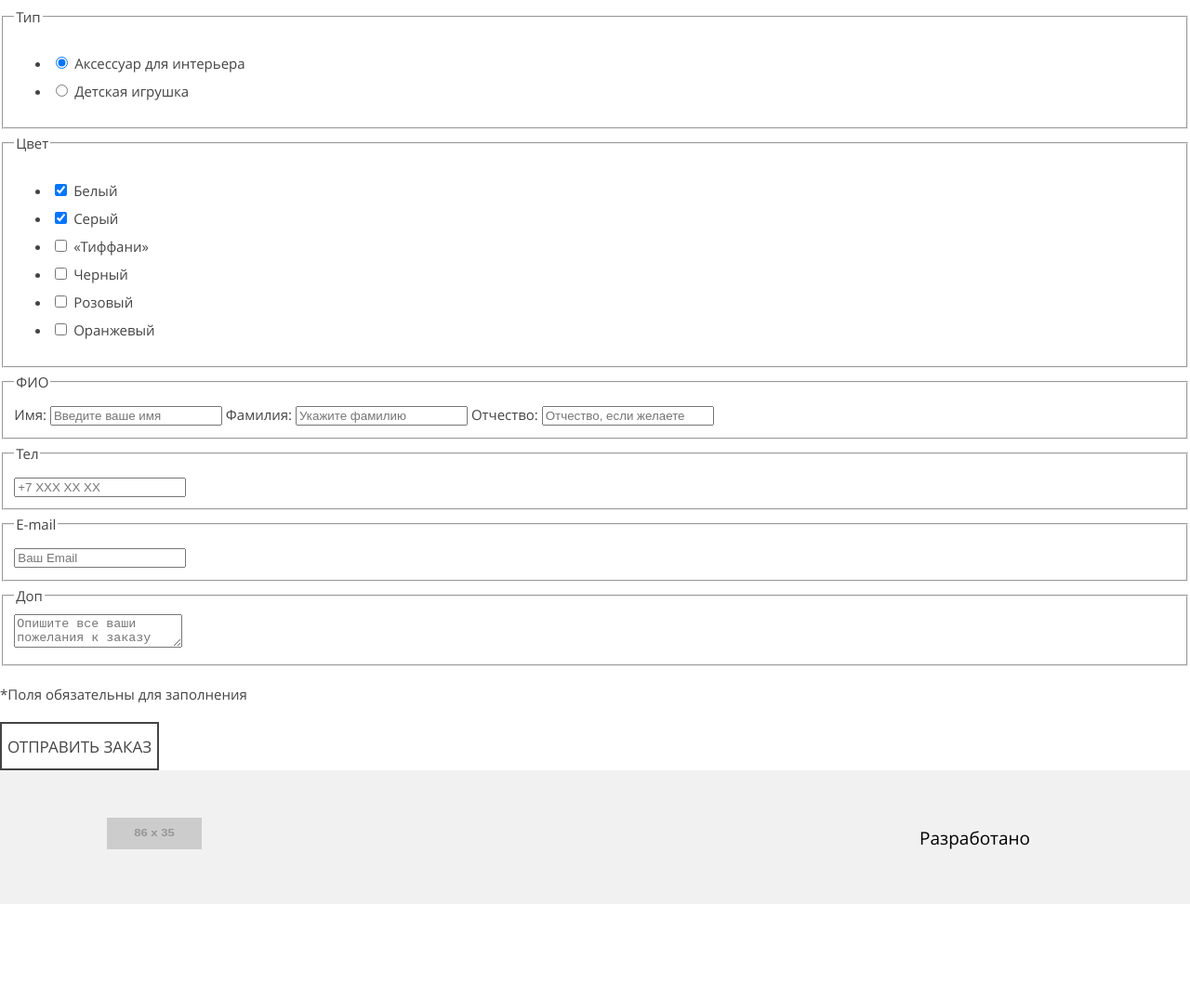
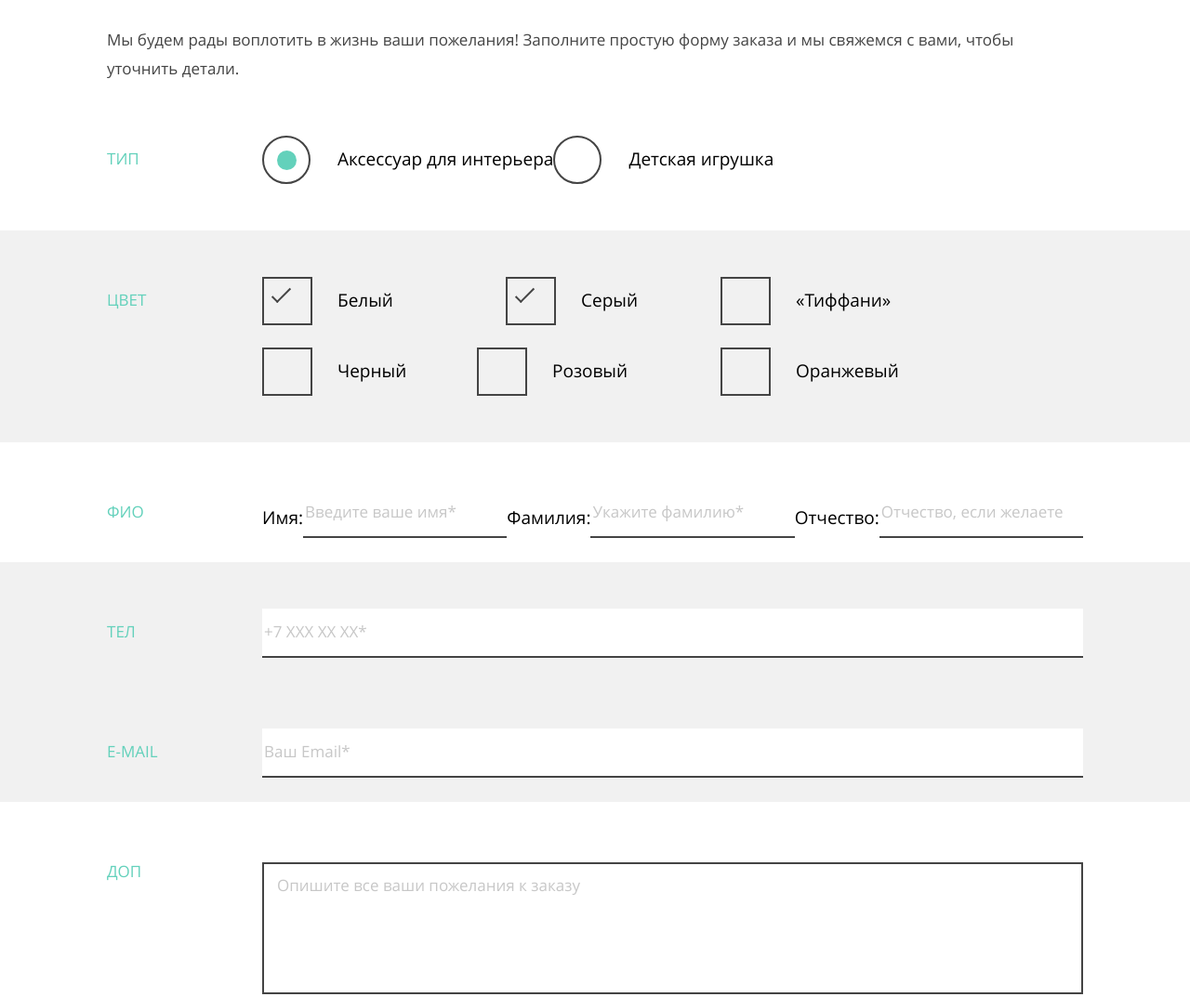
Before and after one commit to hellemess/261907-mishka, a plain HTML site: page form.html in a window 1280 px wide. Shown: the part 387-1460 px from the top of the page at 93% size. Before the commit the page ends 1360 px from the top, so only its background shows below. Drawn offline with nearby package versions, Linux system fonts and the light colour scheme; files that its build step writes are made by us from their sources; placeholder pictures from the web are drawn by us.

Commit message:
сверстала страницу формы для мобильного состояния

```diff
--- a/form.html
+++ b/form.html
@@ -50,74 +50,86 @@
       <h1 class="main-content__heading main-content__heading--form">Вязание на заказ</h1>
       <p class="main-content__desc">Мы будем рады воплотить в жизнь ваши пожелания! Заполните простую форму заказа и мы свяжемся с вами, чтобы уточнить детали.</p>
       <form class="order-form" action="https://echo.htmlacademy.ru/" method="post">
-        <fieldset class="order-form__section">
+        <fieldset class="order-form__section  order-form__section--type">
+          <div class="order-form__section-container">
             <legend class="order-form__section-heading">Тип</legend>
             <ul class="order-form__list">
               <li class="order-form__item">
-              <input type="radio" name="type" id="accessory" value="accessory" checked>
+                <input class="order-form__input" type="radio" name="type" id="accessory" value="accessory" checked>
                 <label class="order-form__radio" for="accessory">Аксессуар для интерьера</label>
               </li>
               <li class="order-form__item">
-              <input type="radio" name="type" id="toy" value="toy">
+                <input class="order-form__input" type="radio" name="type" id="toy" value="toy">
                 <label class="order-form__radio" for="toy">Детская игрушка</label>
               </li>
             </ul>
+          </div>
         </fieldset>
-        <fieldset class="order-form__section">
+        <fieldset class="order-form__section  order-form__section--color">
+          <div class="order-form__section-container">
             <legend class="order-form__section-heading">Цвет</legend>
             <ul class="order-form__list">
               <li class="order-form__item">
-              <input type="checkbox" name="white" id="white" checked>
+                <input class="order-form__input" type="checkbox" name="white" id="white" checked>
                 <label class="order-form__checkbox" for="white">Белый</label>
               </li>
               <li class="order-form__item">
-              <input type="checkbox" name="gray" id="gray" checked>
+                <input class="order-form__input" type="checkbox" name="gray" id="gray" checked>
                 <label class="order-form__checkbox" for="gray">Серый</label>
               </li>
               <li class="order-form__item">
-              <input type="checkbox" name="tiffany" id="tiffany">
+                <input class="order-form__input" type="checkbox" name="tiffany" id="tiffany">
                 <label class="order-form__checkbox" for="tiffany">«Тиффани»</label>
               </li>
               <li class="order-form__item">
-              <input type="checkbox" name="black" id="black">
+                <input class="order-form__input" type="checkbox" name="black" id="black">
                 <label class="order-form__checkbox" for="black">Черный</label>
               </li>
               <li class="order-form__item">
-              <input type="checkbox" name="pink" id="pink">
+                <input class="order-form__input" type="checkbox" name="pink" id="pink">
                 <label class="order-form__checkbox" for="pink">Розовый</label>
               </li>
               <li class="order-form__item">
-              <input type="checkbox" name="orange" id="orange">
+                <input class="order-form__input" type="checkbox" name="orange" id="orange">
                 <label class="order-form__checkbox" for="orange">Оранжевый</label>
               </li>
             </ul>
+          </div>
         </fieldset>
-        <fieldset class="order-form__section">
+        <fieldset class="order-form__section  order-form__section--name">
+          <div class="order-form__section-container">
             <legend class="order-form__section-heading">ФИО</legend>
             <label class="order-form__label" for="name">Имя:</label>
-          <input class="order-form__field" type="text" name="name" id="name" placeholder="Введите ваше имя" required>
+            <input class="order-form__field" type="text" name="name" id="name" placeholder="Введите ваше имя*" required>
             <label class="order-form__label" for="last-name">Фамилия:</label>
-          <input class="order-form__field" type="text" name="last-name" id="last-name" placeholder="Укажите фамилию" required>
+            <input class="order-form__field" type="text" name="last-name" id="last-name" placeholder="Укажите фамилию*" required>
             <label class="order-form__label" for="patronym">Отчество:</label>
             <input class="order-form__field" type="text" name="patronym" id="patronym" placeholder="Отчество, если желаете">
+          </div>
         </fieldset>
-        <fieldset class="order-form__section">
+        <fieldset class="order-form__section  order-form__section--phone-number">
+          <div class="order-form__section-container">
             <legend class="order-form__section-heading">
               <label for="phone-number">Тел</label>
             </legend>
-          <input class="order-form__field" type="tel" name="phone-number" id="phone-number" placeholder="+7 XXX XX XX" required>
+            <input class="order-form__field" type="tel" name="phone-number" id="phone-number" placeholder="+7 XXX XX XX*" required>
+          </div>
         </fieldset>
-        <fieldset class="order-form__section">
+        <fieldset class="order-form__section  order-form__section--email">
+          <div class="order-form__section-container">
             <legend class="order-form__section-heading">
               <label for="email">E-mail</label>
             </legend>
-          <input class="order-form__field" type="email" name="email" id="email" placeholder="Ваш Email" required>
+            <input class="order-form__field" type="email" name="email" id="email" placeholder="Ваш Email*" required>
+          </div>
         </fieldset>
-        <fieldset class="order-form__section">
+        <fieldset class="order-form__section  order-form__section--more-info">
+          <div class="order-form__section-container">
             <legend class="order-form__section-heading">
               <label for="more-info">Доп</label>
             </legend>
             <textarea class="order-form__textarea" name="more-info" id="more-info" placeholder="Опишите все ваши пожелания к заказу"></textarea>
+          </div>
         </fieldset>
         <p class="order-form__comment">*Поля обязательны для заполнения</p>
         <button class="btn" type="submit">Отправить заказ</button>
--- a/less/blocks/main-content.less
+++ b/less/blocks/main-content.less
@@ -32,8 +32,15 @@
 }
 
 .main-content__desc {
+  .container();
+
+  margin-top: 23px;
+  padding-right: 30px;
+  padding-left: 30px;
+  box-sizing: border-box;
+
   font-size: 13px;
-  line-height: 1.8;
+  line-height: 1.9;
 }
 
 .main-content__dialog {
@@ -70,6 +77,14 @@
   .main-content__container {
     padding: 0;
   }
+
+  .main-content__desc {
+    margin-top: 75px;
+    padding: 0;
+
+    font-size: 17px;
+    line-height: 1.8;
+  }
 }
 
 @media (min-width: @desktop-width) {
--- a/less/blocks/order-form.less
+++ b/less/blocks/order-form.less
@@ -1,18 +1,58 @@
 .order-form {
-
+  margin-top: 31px;
+  padding-bottom: 55px;
 }
 
 .order-form__section {
+  margin: 0;
+  padding: 0;
+
   border: none;
-  border-top: 1px solid @aqua;
+
+  &--color {
+    margin-top: 20px;
+  }
+
+  &--name {
+    margin-top: 18px;
+  }
+
+  &--phone-number {
+    margin-top: 39px;
+  }
+
+  &--email,
+  &--more-info {
+    margin-top: 37px;
+  }
+}
+
+.order-form__section-container {
+  .container();
+
+  width: 260px;
+
+  border-top: 1px solid @aqua-2;
 }
 
 .order-form__section-heading {
+  margin-top: -17px;
+  padding: 0;
+  padding-right: 26px;
+
   .aqua-heading();
+
+  background: white;
 }
 
 .order-form__list {
   .reset-list();
+
+  margin-top: 15px;
+}
+
+.order-form__input {
+  display: none;
 }
 
 .order-form__radio,
@@ -23,10 +63,114 @@
   line-height: 1.1;
 }
 
+.order-form__radio,
+.order-form__checkbox {
+  position: relative;
+
+  display: block;
+  min-height: 35px;
+  margin-bottom: 15px;
+  padding-top: 9px;
+  padding-left: 63px;
+
+  &:hover::before {
+    border-color: @aqua-2;
+  }
+
+  &:active::before {
+    border-color: @gray-5;
+  }
+}
+
+.order-form__radio::before,
+.order-form__radio::after,
+.order-form__checkbox::before,
+.order-form__checkbox::after {
+  content: "";
+
+  position: absolute;
+}
+
+.order-form__radio::before,
+.order-form__checkbox::before {
+  top: 0;
+  left: 0;
+
+  width: 36px;
+
+  border: 2px solid @main-color;
+}
+
+.order-form__radio::before {
+  height: 36px;
+
+  border-radius: 50%;
+}
+
+.order-form__radio::after {
+  top: 12px;
+  left: 12px;
+
+  display: none;
+  width: 16px;
+  height: 16px;
+
+  background: @aqua-2;
+  border-radius: 50%;
+}
+
+.order-form__input:checked + .order-form__radio::after {
+  display: block;
+}
+
+.order-form__checkbox {
+  padding-top: 11px;
+}
+
+.order-form__checkbox::before {
+  height: 35px;
+}
+
+.order-form__checkbox::after {
+  top: 13px;
+  left: 10px;
+
+  display: none;
+  width: 19px;
+  height: 7px;
+
+  transform: rotate(-45deg);
+
+  border-left: 2px solid @main-color;
+  border-bottom: 2px solid @main-color;
+}
+
+.order-form__input:checked + .order-form__checkbox::after {
+  display: block;
+}
+
+.order-form__label {
+  display: block;
+  margin-top: 22px;
+
+  line-height: 1;
+}
+
 .order-form__field,
 .order-form__textarea {
+  display: block;
+  width: 100%;
+
   font: inherit;
+  font-size: 17px;
   line-height: 1.1;
+
+  border: none;
+
+  &:hover,
+  &:focus {
+    border-color: @aqua-2;
+  }
 }
 
 .order-form__field:-moz-placeholder,
@@ -49,6 +193,117 @@
   color: fade(@main-color, 30%);
 }
 
+.order-form__field {
+  padding-top: 16px;
+  padding-bottom: 16px;
+
+  border-bottom: 2px solid @main-color;
+}
+
+.order-form__textarea {
+  min-height: 142px;
+  margin-top: 15px;
+  padding: 14px;
+  box-sizing: border-box;
+  resize: none;
+
+  border: 2px solid @main-color;
+}
+
 .order-form__comment {
+  width: 260px;
+  margin: 0 auto;
+  margin-top: 10px;
+
   font-size: 14px;
 }
+
+.order-form .btn {
+  .container();
+
+  width: 260px;
+  margin-top: 25px;
+}
+
+@media (min-width: @tablet-width) {
+  .order-form {
+    margin-top: 7px;
+  }
+
+  .order-form__section {
+    margin: 0;
+    padding-top: 50px;
+    padding-bottom: 26px;
+
+    &--color,
+    &--phone-number,
+    &--email {
+      background: @gray-2;
+    }
+  }
+
+  .order-form__section-container {
+    display: flex;
+
+    border: none;
+  }
+
+  .order-form__section-heading {
+    width: 167px;
+    margin-top: 8px;
+    padding: 0;
+
+    flex-shrink: 0;
+
+    background: transparent;
+  }
+
+  .order-form__list {
+    display: flex;
+    margin: 0;
+
+    flex-wrap: wrap;
+  }
+
+  .order-form__radio,
+  .order-form__checkbox,
+  .order-form__label {
+    font-size: 19px;
+  }
+
+  .order-form__radio,
+  .order-form__checkbox {
+    margin-bottom: 26px;
+    padding-top: 15px;
+    padding-left: 81px;
+  }
+
+  .order-form__radio::before,
+  .order-form__checkbox::before {
+    height: 48px;
+  }
+
+  .order-form__radio::before {
+    width: 48px;
+  }
+
+  .order-form__radio::after {
+    top: 16px;
+    left: 16px;
+
+    width: 21px;
+    height: 21px;
+  }
+
+  .order-form__checkbox {
+    width: 181px;
+  }
+
+  .order-form__item:nth-child(2n) .order-form__checkbox {
+    width: 150px;
+  }
+
+  .order-form__checkbox::before {
+    width: 50px;
+  }
+}
--- a/less/blocks/production-process.less
+++ b/less/blocks/production-process.less
@@ -4,6 +4,14 @@
   padding-bottom: 32px;
 
   border: 1px solid @gray-3;
+
+  &:hover {
+    box-shadow: 0 6px 10px 0 fade(black, 10%);
+  }
+
+  &:active {
+    box-shadow: 0 3px 5px 0 fade(black, 10%);
+  }
 }
 
 .production-process__heading {
--- a/less/mixins.less
+++ b/less/mixins.less
@@ -1,6 +1,5 @@
 .container() {
   width: 320px;
-  min-width: 320px;
   margin: 0 auto;
 
   @media (min-width: @tablet-width) {
--- a/less/style.less
+++ b/less/style.less
@@ -19,4 +19,4 @@
 @import "blocks/product.less";
 @import "blocks/production-process.less";
 
-// @import "blocks/order-form.less";
+@import "blocks/order-form.less";
```
Also changed, not shown: less/blocks/categories.less (+16 -4 lines). Lines whose indentation alone changed are shown as unchanged.
